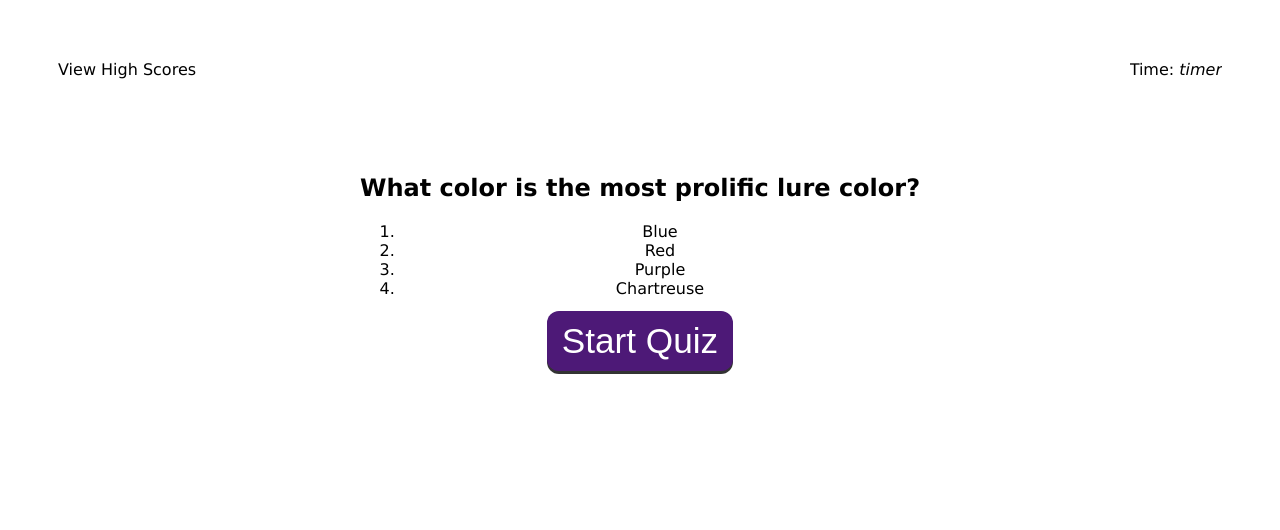
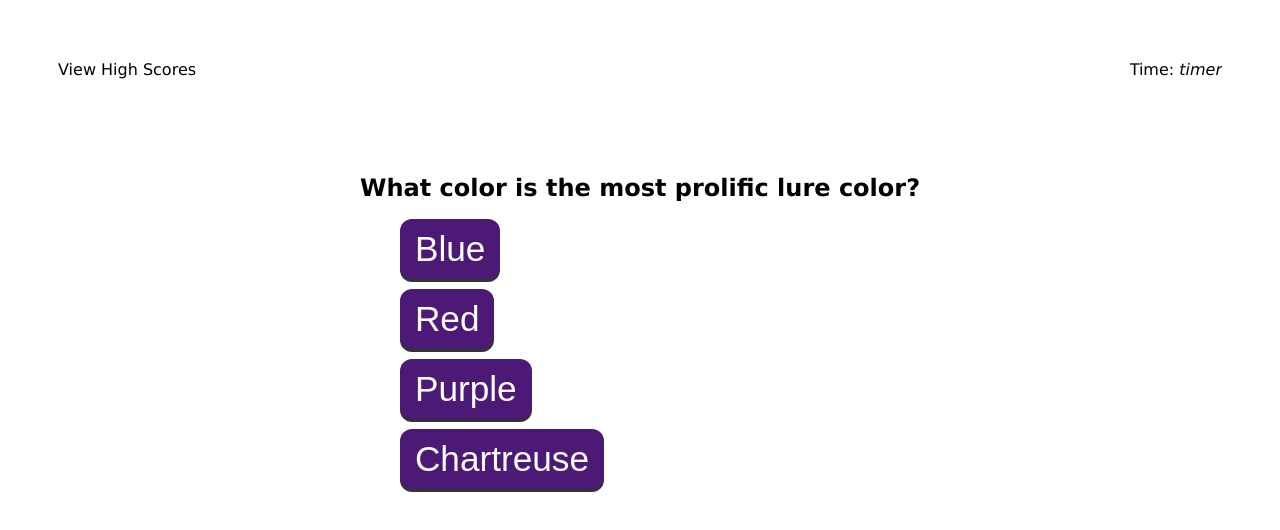
Before and after one commit to bradkuhne/API-challenge, a plain HTML site: page index.html in a window 1280 px wide. Both pictures are taken after a click on the button "Start Quiz". Drawn offline with Linux system fonts and the light colour scheme.

Commit message:
added block buttons and removed start button

```diff
--- a/assets/css/style.css
+++ b/assets/css/style.css
@@ -49,3 +49,25 @@ header {
     box-shadow: 0 0px var(--grey);
     top: 0;
 }
+.answers {
+    color: #FFFFFF;
+    outline: none;
+    border: none;
+    display: block;
+    padding: 10px 15px;
+    background: var(--primary);
+    font-size: 2.2rem;
+    border-radius: 12px;
+    position: relative;
+    top: -3px;
+    margin-bottom: 10px;
+    box-shadow: 0 3px var(--grey);
+}
+.answers:hover {
+    box-shadow: 0 2px var(--grey);
+    top: -2px;
+}
+.answers:active {
+    box-shadow: 0 0px var(--grey);
+    top: 0;
+}
--- a/assets/js/script.js
+++ b/assets/js/script.js
@@ -34,16 +34,23 @@ startQuiz = function() {
 
 function createAnswerHandler() {
     for (let x = 0; x < 4; x++) {
-        var answersEl = document.createElement("li");
+        var answersEl = document.createElement("button");
         answersEl.className = "answers";
-        answersEl.textContent = quest1Answers[x];
+        //answersEl.textContent = quest1Answers[x];
+        answersEl.innerText = quest1Answers[x]
         answersList.appendChild(answersEl);
     };
 };
 
 function removeText() {
     var textToRemove = document.getElementById("openingText");
-    textToRemove.remove();
+    if (textToRemove) {
+        textToRemove.remove();
+    }
+    var textToRemove = document.getElementById("start");
+    if (textToRemove) {
+        textToRemove.remove();
+    }
 };
 
 function presentAnswers() {
@@ -53,18 +60,6 @@ function presentAnswers() {
             console.log ("question 1 answers: " + quest1Answers[0]);
             // answersEl.textContent = quest1Answers[0];
             createAnswerHandler();
-            // for (let x = 0; x < 3; x++) {
-            // quest1Answers.appendChild (answersEl);
-            // quest2Answers.appendChild (answersEl);
-            // quest3Answers.appendChild (answersEl);
-
-
-
-
-
-
-
-
             break;
         case 1:
             console.log ("question 2 answers: " + quest2Answers[0]);
```
